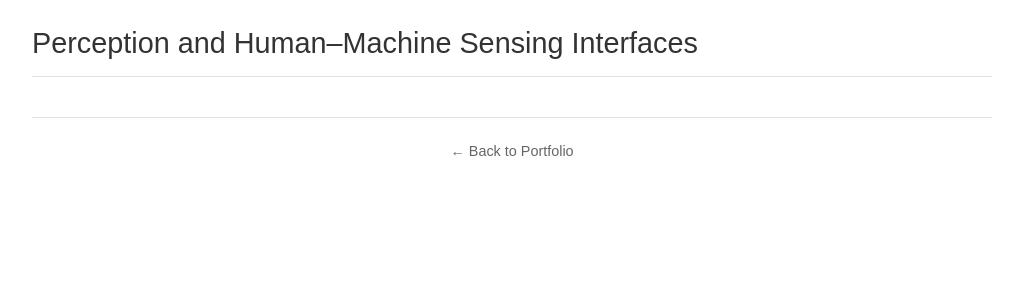
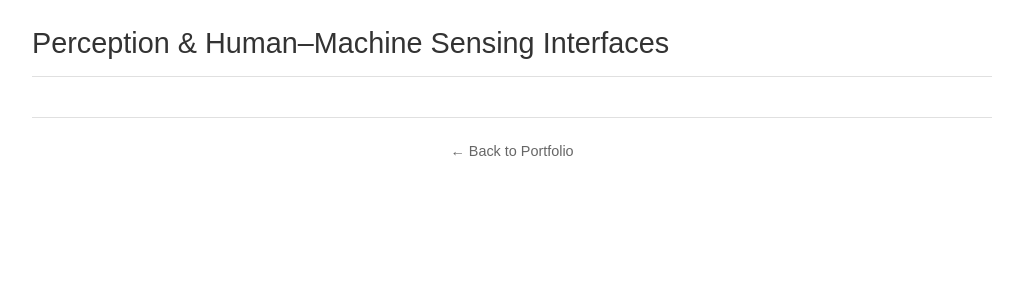
Before and after one commit to shermin-ara/SherminArab.github.io, a Jekyll site: the page built from materials.html, in a window 1280 px wide. Shown: the top 300 px of the page, without its empty margins (128-1151 px from the left). Built offline with Jekyll 4.4.1, drawn with Linux system fonts in a browser that asks for light colours.

Commit message:
Update materials.html

```diff
--- a/materials.html
+++ b/materials.html
@@ -4,7 +4,7 @@ title: Shermin Arab
 ---
 
 <div class="content-section">
-    <h2>Perception and Human–Machine Sensing Interfaces</h2>
+    <h2>Perception & Human–Machine Sensing Interfaces</h2>
 
 </div>
 
```
